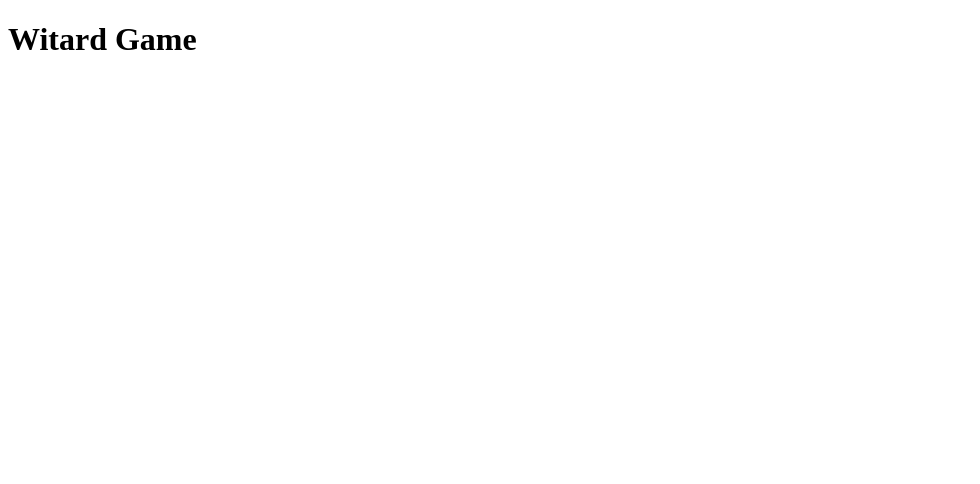
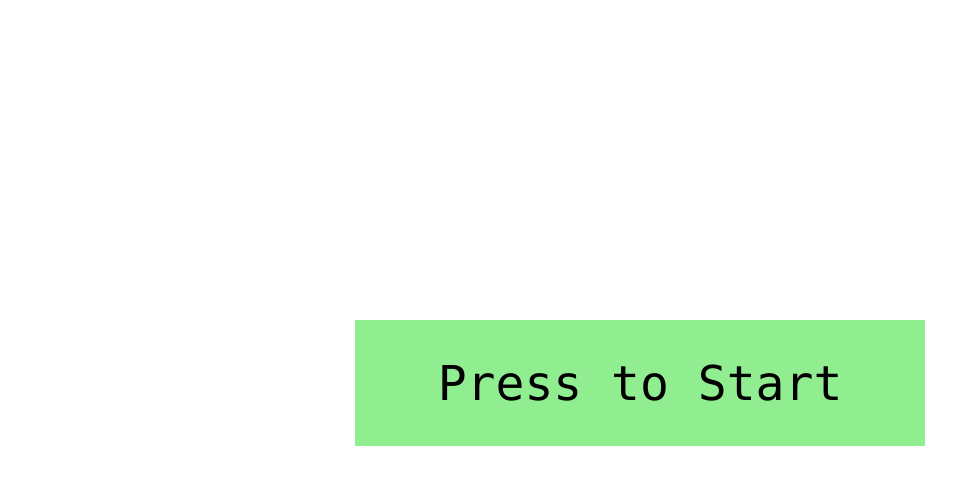
Before and after one commit to Pelovski/Wizard-Simple-JS-Game, a plain HTML site: page src/index.html in a window 1280 px wide. Shown: the whole page, without its empty margins (0-980 px from the left). Drawn offline with Linux system fonts and the light colour scheme.

Commit message:
Add start screen

```diff
--- a/src/css/style.css
+++ b/src/css/style.css
@@ -0,0 +1,26 @@
+body{
+    font-family: 'Consolas';
+    margin: 0;
+}
+
+.game{
+    width: 100vw;
+    height: 100vh;
+}
+
+.start-screen{
+    text-align: center;
+    padding: 35px;
+    font-size: 48px;
+    width: 500px;
+    background-color: lightgreen;
+    position: absolute;
+    left: 50%;
+    top: 40%;
+    transform: translate(-50%);
+}
+
+.start-screen:hover{
+    background-color: green;
+    cursor: pointer;
+}
--- a/src/index.html
+++ b/src/index.html
@@ -7,7 +7,9 @@
     <title>SoftUni Wizard</title>
 </head>
 <body>
-    <h1>Witard Game</h1>
+    <div class="game">
+        <div class="start-screen">Press to Start</div>
+    </div>
 
     <script src="/src/js/main.js"></script>
 </body>
--- a/src/js/main.js
+++ b/src/js/main.js
@@ -0,0 +1,6 @@
+const startScreen = document.querySelector('.start-screen');
+
+startScreen.addEventListener('click', ()=>{
+    console.log('Start Game');
+
+})
```
